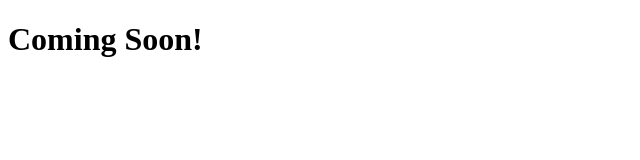
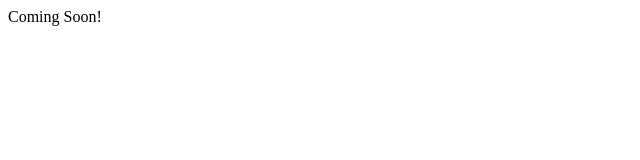
Before and after one commit to kevinGit777/cv, a plain HTML site: page projects.html in a window 1280 px wide. Shown: the whole page, without its empty margins (0-640 px from the left). Drawn offline with Linux system fonts and the light colour scheme.

Commit message:
Update projects.html

```diff
--- a/projects.html
+++ b/projects.html
@@ -5,6 +5,6 @@
     <title>Haifan's Project Page</title>
   </head>
   <body>
-  <h1>Coming Soon!</h1>
+  Coming Soon!
   </body>
 </html>
```
